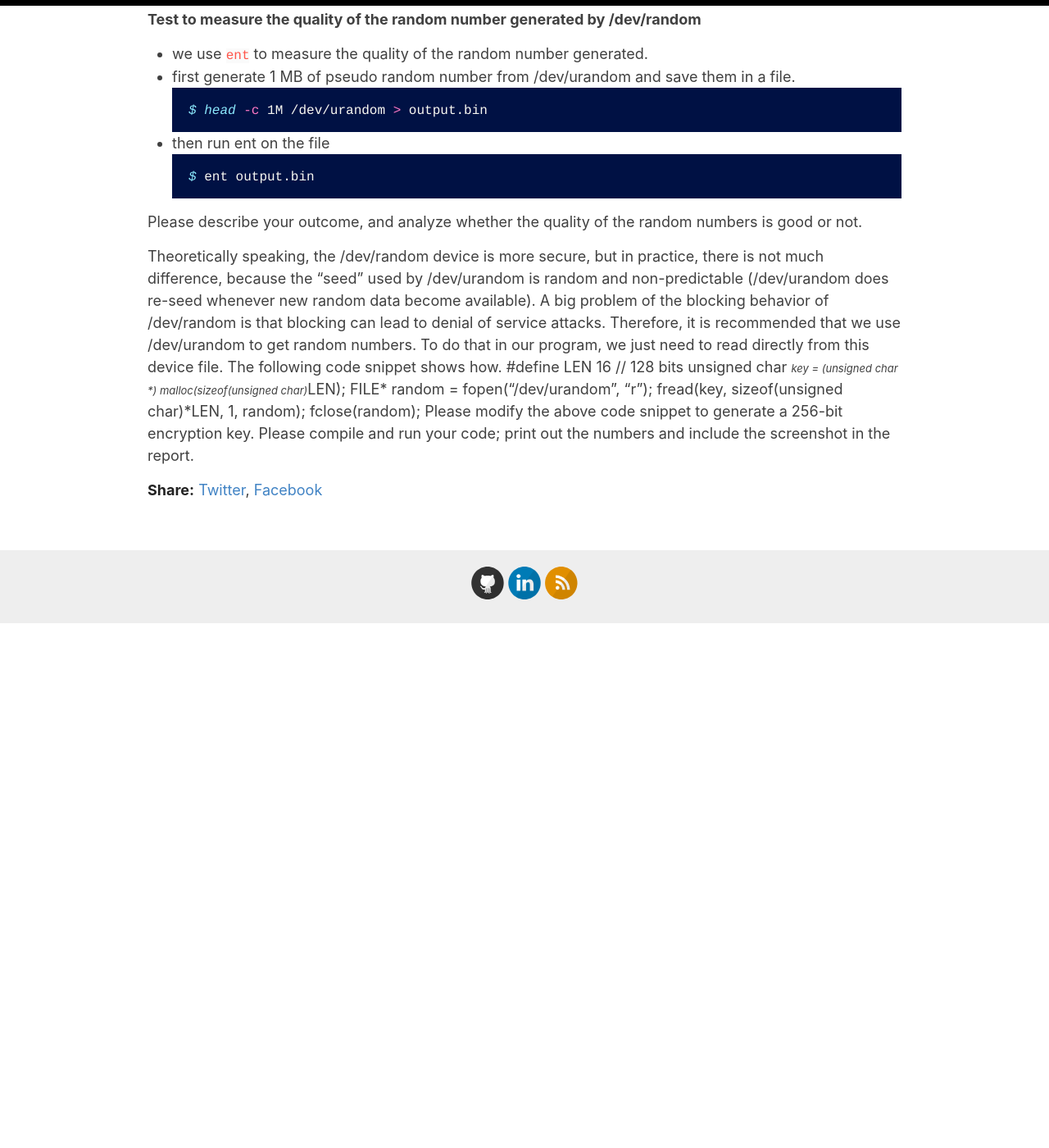
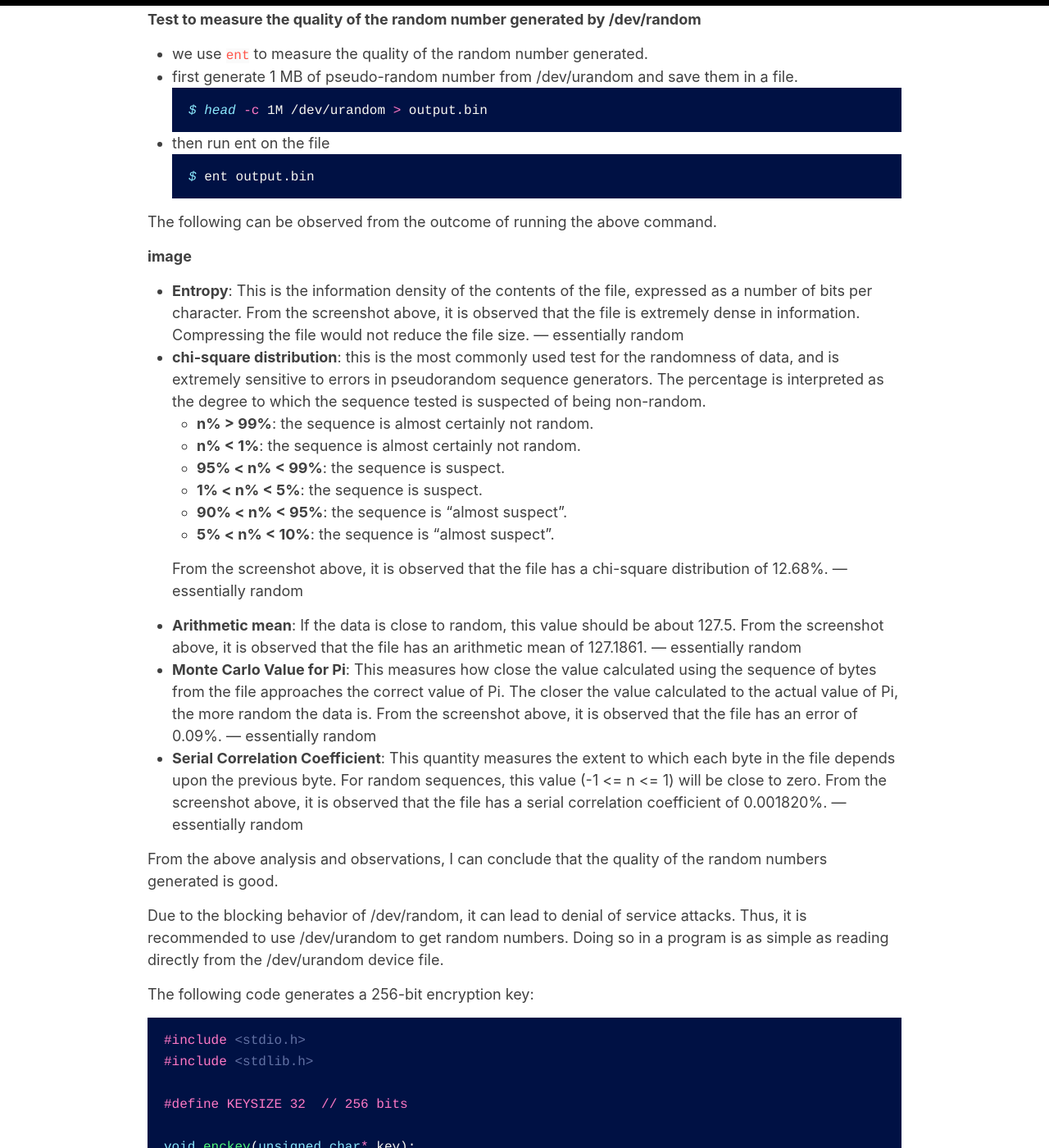
Before and after one commit to iukadike/blog, a Jekyll site: the page built from _posts/2023-10-16-pseudo-random-number-generation.md, in a window 1280 px wide and 1400 px high, scrolled down 6855 px. Shown: the whole window at 82% size. Built offline with Jekyll 4.4.1, drawn with Linux system fonts in a browser that asks for light colours; comment, search, counter and statistics services are not loaded; before the commit the page ends 7615 px from its top, so only the background shows below that; some of the changed text lies outside the part shown.

Commit message:
update content

````diff
--- a/_posts/2023-10-16-pseudo-random-number-generation.md
+++ b/_posts/2023-10-16-pseudo-random-number-generation.md
@@ -243,21 +243,69 @@ __Test to measure the quality of the random number generated by /dev/random__
   $ ent output.bin
   ```
 
-Please describe your outcome, and analyze whether the quality of the random numbers is good or not.
+The following can be observed from the outcome of running the above command.
+
+**image**
+
+- __Entropy__: This is the information density of the contents of the file, expressed as a number of bits per character. From the screenshot above, it is observed that the file is extremely dense in information. Compressing the file would not reduce the file size. — essentially random
+- __chi-square distribution__: this is  the  most commonly used test for the randomness of data, and is extremely sensitive to errors in pseudorandom sequence generators. The percentage is interpreted as the degree to which the sequence tested is suspected of being non-random.
+  - __n% > 99%__:       the sequence is almost certainly not random.
+  - __n% < 1%__:        the sequence is almost certainly not random.
+  - __95% < n% < 99%__: the sequence is suspect.
+  - __1% < n% < 5%__:   the sequence is suspect.
+  - __90% < n% < 95%__: the sequence is "almost suspect".
+  - __5% < n% < 10%__:  the sequence is "almost suspect".
+
+  From the screenshot above, it is observed that the file has a chi-square distribution of 12.68%. — essentially random
+
+- __Arithmetic mean__: If the data is close to random, this value should be about 127.5. From the screenshot above, it is observed that the file has an arithmetic mean of  127.1861. — essentially random
+- __Monte Carlo Value for Pi__: This measures how close the value calculated using the sequence of bytes from the file approaches the correct value of Pi. The closer the value calculated to the actual value of Pi, the more random the data is. From the screenshot above, it is observed that the file has an error of 0.09%. — essentially random
+- __Serial Correlation Coefficient__: This quantity measures the extent to which each byte in the file depends upon the previous byte. For random sequences, this value (-1 <= n <= 1) will be close to zero. From the screenshot above, it is observed that the file has a serial correlation coefficient of 0.001820%. — essentially random
+
+From the above analysis and observations, I can conclude that the quality of the random numbers generated is good.
 
 
+Due to the blocking behavior of /dev/random, it can lead to denial of service attacks. Thus, it is recommended to use /dev/urandom to get random numbers. Doing so in a  program is as simple as reading directly from the /dev/urandom device file.
 
+The following code generates a 256-bit encryption key:
 
-Theoretically speaking, the /dev/random device is more secure, but in practice, there is not much
-difference, because the “seed” used by /dev/urandom is random and non-predictable (/dev/urandom
-does re-seed whenever new random data become available). A big problem of the blocking behavior of
-/dev/random is that blocking can lead to denial of service attacks. Therefore, it is recommended that we
-use /dev/urandom to get random numbers. To do that in our program, we just need to read directly from
-this device file. The following code snippet shows how.
-#define LEN 16 // 128 bits
-unsigned char *key = (unsigned char *) malloc(sizeof(unsigned char)*LEN);
-FILE* random = fopen("/dev/urandom", "r");
-fread(key, sizeof(unsigned char)*LEN, 1, random);
-fclose(random);
-Please modify the above code snippet to generate a 256-bit encryption key. Please compile and run your
-code; print out the numbers and include the screenshot in the report.
+```c
+#include <stdio.h>
+#include <stdlib.h>
+
+#define KEYSIZE 32  // 256 bits
+
+void enckey(unsigned char* key);
+
+int main()
+{
+    unsigned char* key = (unsigned char*) malloc(sizeof(unsigned char)*KEYSIZE);
+    FILE* random = fopen("/dev/urandom", "r");
+    fread(key, sizeof(unsigned char)*KEYSIZE, 1, random);
+    fclose(random);
+    enckey(key);
+}
+
+void enckey(unsigned char* key)
+{
+    for (int i = 0; i< KEYSIZE; i++){
+        printf("%.2x", (unsigned char)key[i]);
+    }
+    printf("\n");
+}
+```
+
+When the code is compiled and run, the screenshot below shows the output.
+
+**image**
+
+<br>
+
+Thanks for reading...
+
+<details>
+<summary><b>References</b></summary>
+<div markdown="1">
+
+[ent man page](https://manpages.ubuntu.com/manpages/trusty/man1/ent.1.html)
+</div></details>
````
Also changed, not shown: other parts of _posts/2023-10-16-pseudo-random-number-generation.md (+2 -2 lines).
